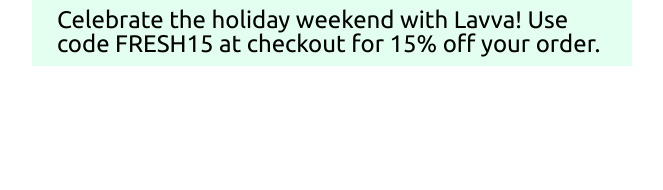
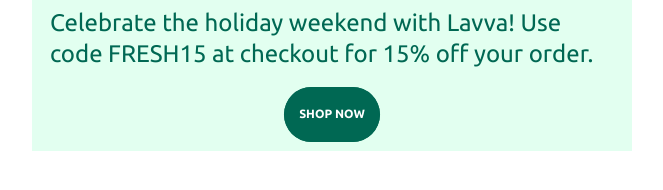
Before and after one commit to SaanSaelee/lavva-email-design, a plain HTML site: page index.html in a window 1280 px wide. Shown: the part 452-642 px from the top of the page, without its empty margins (308-971 px from the left). Drawn offline with Linux system fonts and the light colour scheme.

Commit message:
added hero section

```diff
--- a/index.html
+++ b/index.html
@@ -142,8 +142,21 @@
                 <table border="0" cellpadding="0" cellspacing="0" role="presentation" style="vertical-align:top;" width="100%">
                   <tbody>
                     <tr>
-                      <td align="left" style="font-size:0px;padding:10px 25px;word-break:break-word;">
-                        <div style="font-family:Ubuntu, Helvetica, Arial, sans-serif;font-size:24px;line-height:1;text-align:left;color:#000000;">Celebrate the holiday weekend with Lavva! Use code FRESH15 at checkout for 15% off your order.</div>
+                      <td align="left" style="font-size:0px;padding:9px 18px;word-break:break-word;">
+                        <div style="font-family:Ubuntu, Helvetica, Arial, sans-serif;font-size:24px;line-height:31.2px;text-align:left;color:#006853;">Celebrate the holiday weekend with Lavva! Use code FRESH15 at checkout for 15% off your order.</div>
+                      </td>
+                    </tr>
+                    <tr>
+                      <td align="center" vertical-align="middle" style="font-size:0px;padding:9px 18px;word-break:break-word;">
+                        <table border="0" cellpadding="0" cellspacing="0" role="presentation" style="border-collapse:separate;line-height:100%;">
+                          <tbody>
+                            <tr>
+                              <td align="center" bgcolor="#006853" role="presentation" style="border:none;border-radius:30px;cursor:auto;mso-padding-alt:20px 15px;background:#006853;" valign="middle">
+                                <p style="display:inline-block;background:#006853;color:#ffffff;font-family:Ubuntu, Helvetica, Arial, sans-serif;font-size:12px;font-weight:bold;line-height:120%;margin:0;text-decoration:none;text-transform:none;padding:20px 15px;mso-padding-alt:0px;border-radius:30px;"> SHOP NOW </p>
+                              </td>
+                            </tr>
+                          </tbody>
+                        </table>
                       </td>
                     </tr>
                   </tbody>
```
Also changed, not shown: 1 other file.
